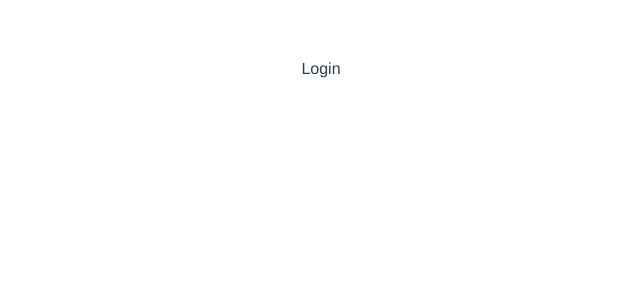
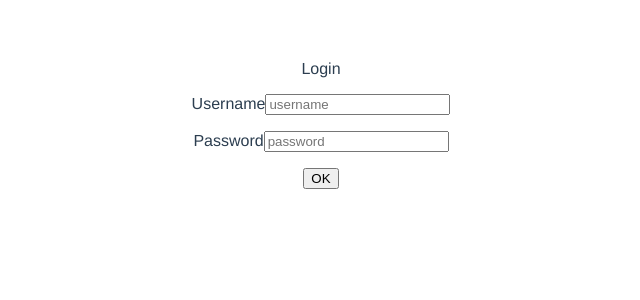
Before and after one commit to pkugeeklab/geeklab-frontend, a Vue app: page /#/login in a window 1280 px wide. Shown: the top 300 px of the page, without its empty margins (319-959 px from the left). Built offline with nearby package versions, Linux system fonts and the light colour scheme.

Commit message:
mount jquery to vue prototype

```diff
--- a/src/components/Login.vue
+++ b/src/components/Login.vue
@@ -1,11 +1,37 @@
 <template>
-    <div>
-      Login
+  <div>
+    Login
+    <form @submit.prevent="onSubmit">
+      <p>
+        <label for="username">Username</label>
+        <input v-model.trim.lazy="username" placeholder="username" type="text" name="username" value="">
+      </p>
+      <p>
+        <label for="password">Password</label>
+        <input v-model.lazy="password" type="password" placeholder="password" name="password" value="">
+      </p>
+      <button type="submit">OK</button>
+    </form>
+    <div class="">
+      {{username}}
+      {{password}}
     </div>
+  </div>
 </template>
 
 <script>
 export default {
+  data() {
+    return {
+      username: '',
+      password: ''
+    }
+  },
+  methods: {
+    onSubmit() {
+      console.log('login')
+    }
+  }
 }
 </script>
 
--- a/src/components/Register.vue
+++ b/src/components/Register.vue
@@ -22,7 +22,6 @@
 </template>
 
 <script>
-import $ from 'jquery'
 export default {
   data() {
     return {
@@ -44,10 +43,13 @@ export default {
       if (!this.username) {
         return
       }
-      $.post('http://127.0.0.1:5000/register',
+      this.$.post('http://127.0.0.1:5000/register',
               {username: this.username, password: this.password},
               data => {
                 console.log(data)
+                if (data) {
+                  this.$router.push('Login')
+                }
               })
     }
   }
--- /dev/null
+++ b/src/components/RegisterDone.vue
@@ -0,0 +1,13 @@
+<template>
+    <div>
+      Register Done
+    </div>
+</template>
+
+<script>
+
+</script>
+
+<style>
+
+</style>
--- a/src/main.js
+++ b/src/main.js
@@ -4,8 +4,7 @@ import Vue from 'vue'
 import App from './App'
 import router from './router'
 
-Vue.config.productionTip = false
-
+Vue.prototype.$ = require('jquery')
 /* eslint-disable no-new */
 new Vue({
   el: '#app',
--- a/src/router/index.js
+++ b/src/router/index.js
@@ -2,31 +2,17 @@ import Vue from 'vue'
 import Router from 'vue-router'
 const IndexPage = resolve => require(['@/components/Index'], resolve)
 const Register = resolve => require(['@/components/Register'], resolve)
+const RegisterDone = resolve => require(['@/components/RegisterDone'], resolve)
 const Login = resolve => require(['@/components/Login'], resolve)
 const NotFound = resolve => require(['@/components/404'], resolve)
 Vue.use(Router)
 
 export default new Router({
   routes: [
-    {
-      path: '/',
-      name: 'Index',
-      component: IndexPage
-    },
-    {
-      path: '/register',
-      name: 'Register',
-      component: Register
-    },
-    {
-      path: '/login',
-      name: 'Login',
-      component: Login
-    },
-    {
-      path: '*',
-      name: '404',
-      component: NotFound
-    }
+    { path: '/', name: 'Index', component: IndexPage },
+    { path: '/register', name: 'Register', component: Register },
+    { path: '/register-done', name: 'RegisterDone', component: RegisterDone },
+    { path: '/login', name: 'Login', component: Login },
+    { path: '*', name: '404', component: NotFound }
   ]
 })
```
